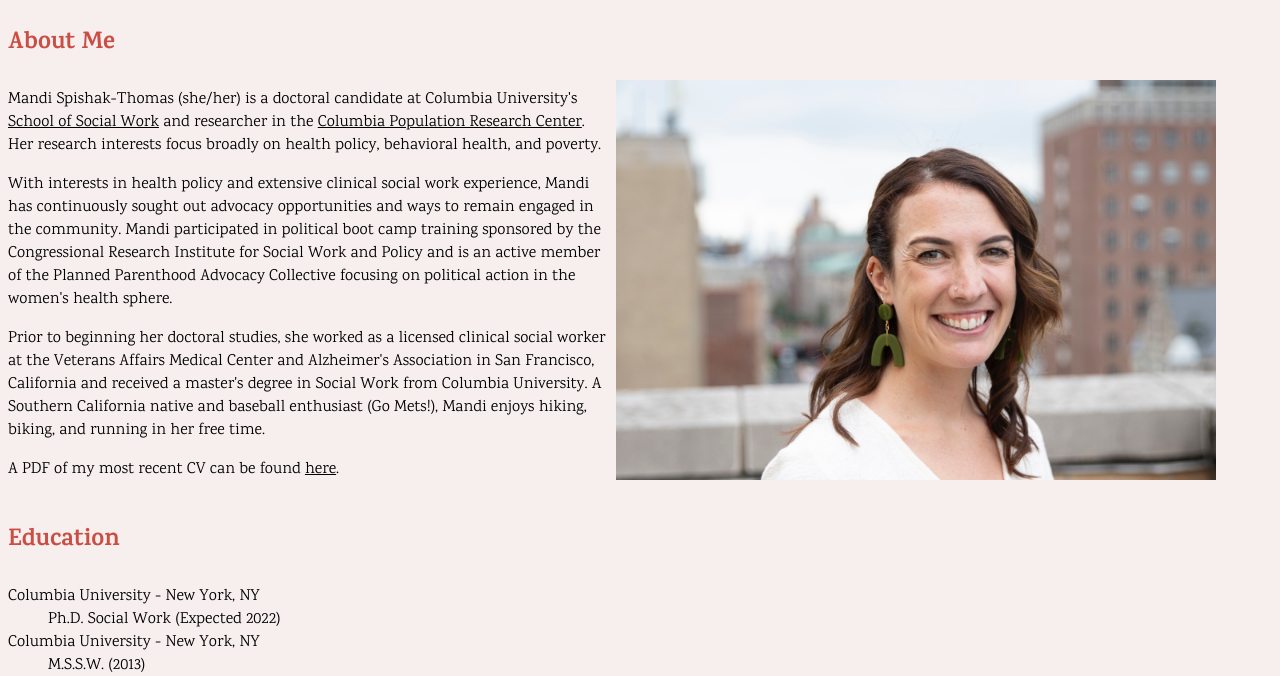
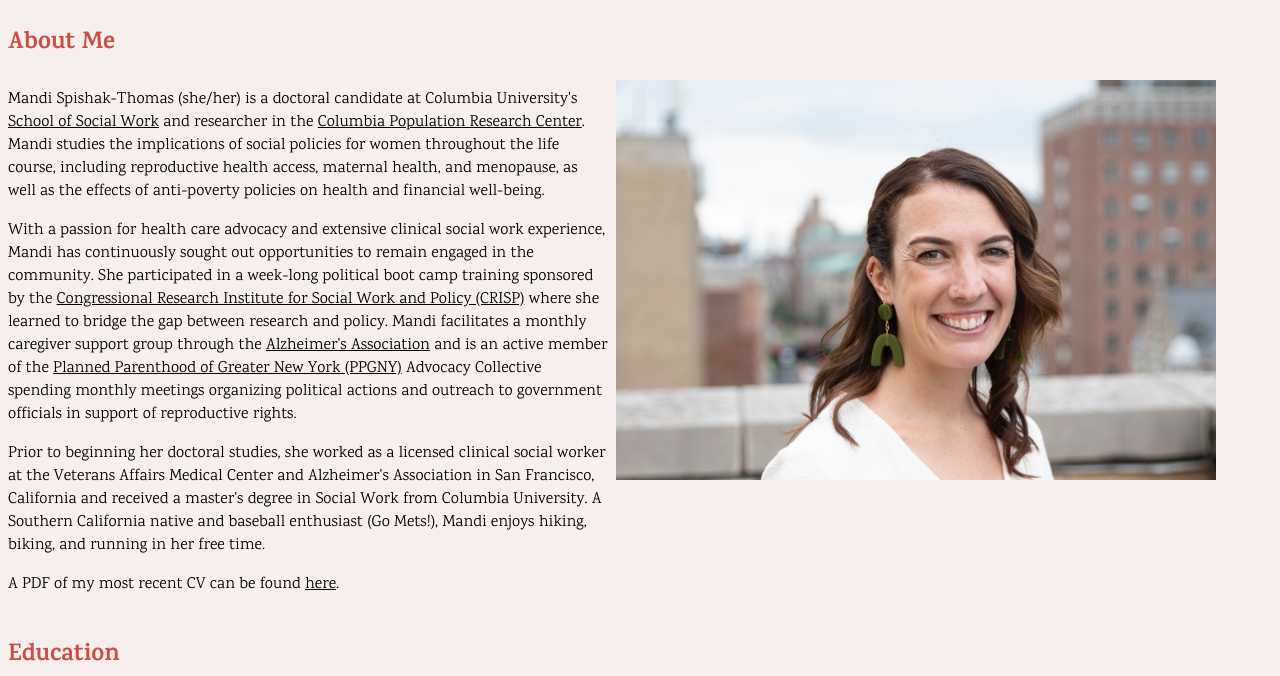
Before and after one commit to emspishak/ericspishak.com, a PHP site: page /bio/ in a window 1280 px wide. Shown: the part 94-770 px from the top of the page. Run offline with PHP 8.4, Linux system fonts and the light colour scheme.

Commit message:
Update bio.

```diff
--- a/root/var/www/aspishakthomas.com/bio/index.php
+++ b/root/var/www/aspishakthomas.com/bio/index.php
@@ -6,20 +6,29 @@ top(Page::BIO);
   <div class="col" id="bio">
     <h3>About Me</h3>
     <p>
-      Mandi Spishak-Thomas (she/her) is a doctoral candidate at Columbia University's
-      <a href="https://socialwork.columbia.edu">School of Social Work</a> and
-      researcher in the <a href="https://cprc.columbia.edu">Columbia Population
-      Research Center</a>. Her research interests focus broadly on health policy,
-      behavioral health, and poverty.
+      Mandi Spishak-Thomas (she/her) is a doctoral candidate at Columbia
+      University's <a href="https://socialwork.columbia.edu">School of Social
+      Work</a> and researcher in the <a href="https://cprc.columbia.edu">Columbia
+      Population Research Center</a>. Mandi studies the implications of social
+      policies for women throughout the life course, including reproductive
+      health access, maternal health, and menopause, as well as the effects of
+      anti-poverty policies on health and financial well-being.
     </p>
 
     <p>
-      With interests in health policy and extensive clinical social work experience,
-      Mandi has continuously sought out advocacy opportunities and ways to remain
-      engaged in the community. Mandi participated in political boot camp training
-      sponsored by the Congressional Research Institute for Social Work and Policy
-      and is an active member of the Planned Parenthood Advocacy Collective focusing
-      on political action in the women's health sphere.
+      With a passion for health care advocacy and extensive clinical social work
+      experience, Mandi has continuously sought out opportunities to remain
+      engaged in the community. She participated in a week-long political boot
+      camp training sponsored by the <a href="https://www.crispinc.org/">
+      Congressional Research Institute for Social Work and Policy (CRISP)</a>
+      where she learned to bridge the gap between research and policy. Mandi
+      facilitates a monthly caregiver support group through the
+      <a href="https://www.alz.org/">Alzheimer's Association</a> and is an active
+      member of the
+      <a href="https://www.plannedparenthood.org/planned-parenthood-greater-new-york">
+      Planned Parenthood of Greater New York (PPGNY)</a> Advocacy Collective
+      spending monthly meetings organizing political actions and outreach to
+      government officials in support of reproductive rights.
     </p>
 
     <p>
```
